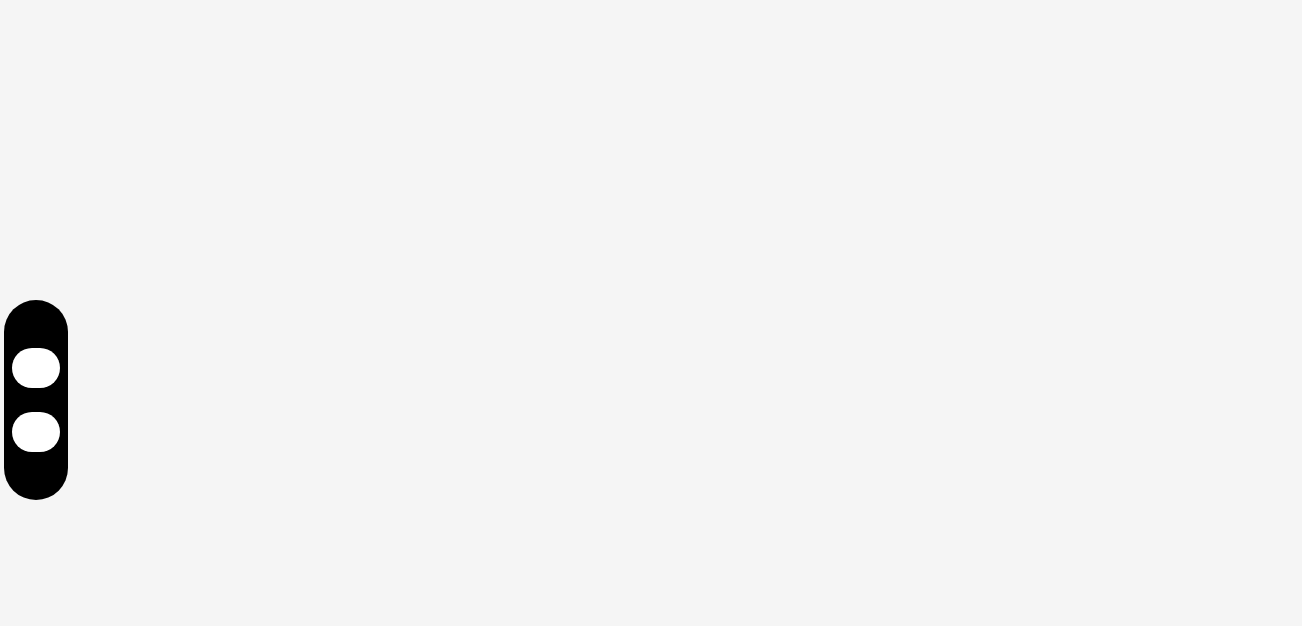
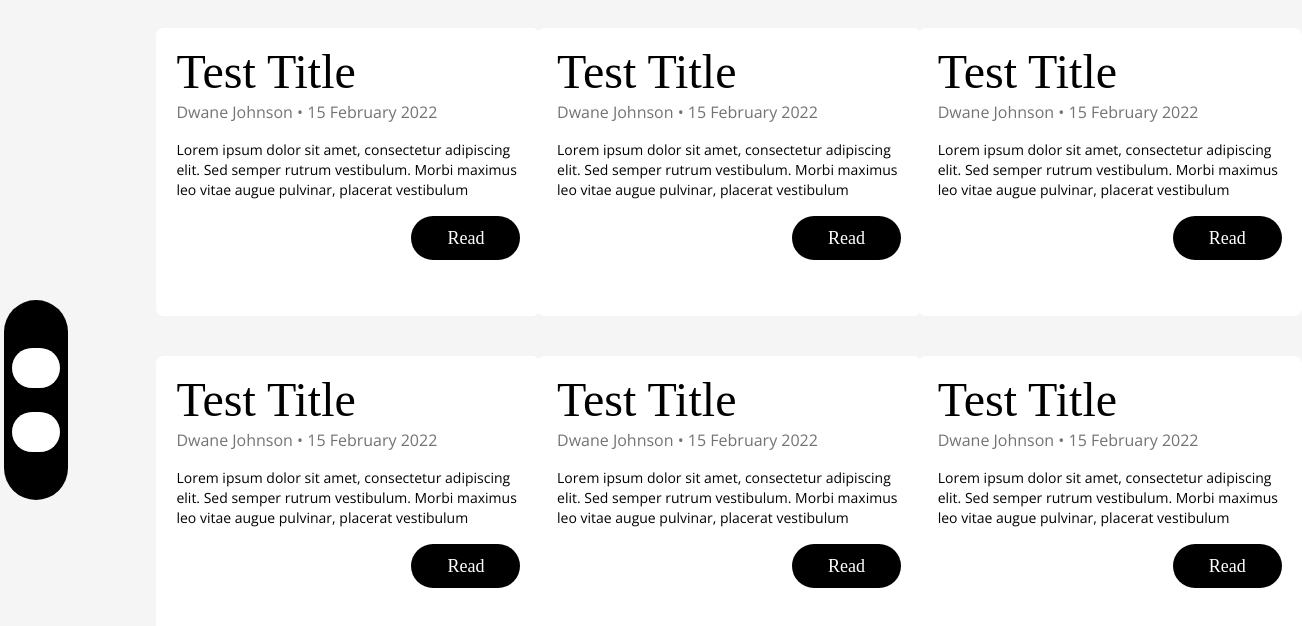
Before and after one commit to programmergeek/public-posts, a React (Create React App) app: page / in a window 1280 px wide. Shown: the top 626 px of the page, 1302 px wide, since content can reach past the window. Built offline with nearby package versions, Linux system fonts and the light colour scheme; some icons are missing; a web font is replaced by a local one.

Commit message:
display post cards

```diff
--- a/src/Pages/Home.tsx
+++ b/src/Pages/Home.tsx
@@ -1,5 +1,5 @@
 import React from "react";
-import { MiniNavBar } from "../Components";
+import { MiniNavBar, PostCard } from "../Components";
 
 export const Home = () => {
   return (
@@ -7,7 +7,71 @@ export const Home = () => {
       <section className="hidden sm:flex sm:w-44 sm:h-screen ml-1">
         <MiniNavBar />
       </section>
-      <section></section>
+      <div className="w-[87vw] mt-7 h-11/12">
+        <div className="grid lg:grid-cols-3 2xl:grid-cols-4 gap-10 content-start h-fit place-items-center">
+          {data.map((data, key) => (
+            <div key={key} className="">
+              <PostCard
+                author={data.author}
+                postSnippet={data.postSnippet}
+                publishDate={data.publishDate}
+                title={data.title}
+              />
+            </div>
+          ))}
+        </div>
+      </div>
     </div>
   );
 };
+
+const data = [
+  {
+    title: "Test Title",
+    publishDate: "15 February 2022",
+    author: "Dwane Johnson",
+    postSnippet: `Lorem ipsum dolor sit amet, consectetur adipiscing elit.
+        Sed semper rutrum vestibulum. Morbi maximus leo vitae augue pulvinar,
+        placerat vestibulum`,
+  },
+  {
+    title: "Test Title",
+    publishDate: "15 February 2022",
+    author: "Dwane Johnson",
+    postSnippet: `Lorem ipsum dolor sit amet, consectetur adipiscing elit.
+        Sed semper rutrum vestibulum. Morbi maximus leo vitae augue pulvinar,
+        placerat vestibulum`,
+  },
+  {
+    title: "Test Title",
+    publishDate: "15 February 2022",
+    author: "Dwane Johnson",
+    postSnippet: `Lorem ipsum dolor sit amet, consectetur adipiscing elit.
+        Sed semper rutrum vestibulum. Morbi maximus leo vitae augue pulvinar,
+        placerat vestibulum`,
+  },
+  {
+    title: "Test Title",
+    publishDate: "15 February 2022",
+    author: "Dwane Johnson",
+    postSnippet: `Lorem ipsum dolor sit amet, consectetur adipiscing elit.
+        Sed semper rutrum vestibulum. Morbi maximus leo vitae augue pulvinar,
+        placerat vestibulum`,
+  },
+  {
+    title: "Test Title",
+    publishDate: "15 February 2022",
+    author: "Dwane Johnson",
+    postSnippet: `Lorem ipsum dolor sit amet, consectetur adipiscing elit.
+        Sed semper rutrum vestibulum. Morbi maximus leo vitae augue pulvinar,
+        placerat vestibulum`,
+  },
+  {
+    title: "Test Title",
+    publishDate: "15 February 2022",
+    author: "Dwane Johnson",
+    postSnippet: `Lorem ipsum dolor sit amet, consectetur adipiscing elit.
+        Sed semper rutrum vestibulum. Morbi maximus leo vitae augue pulvinar,
+        placerat vestibulum`,
+  },
+];
```
